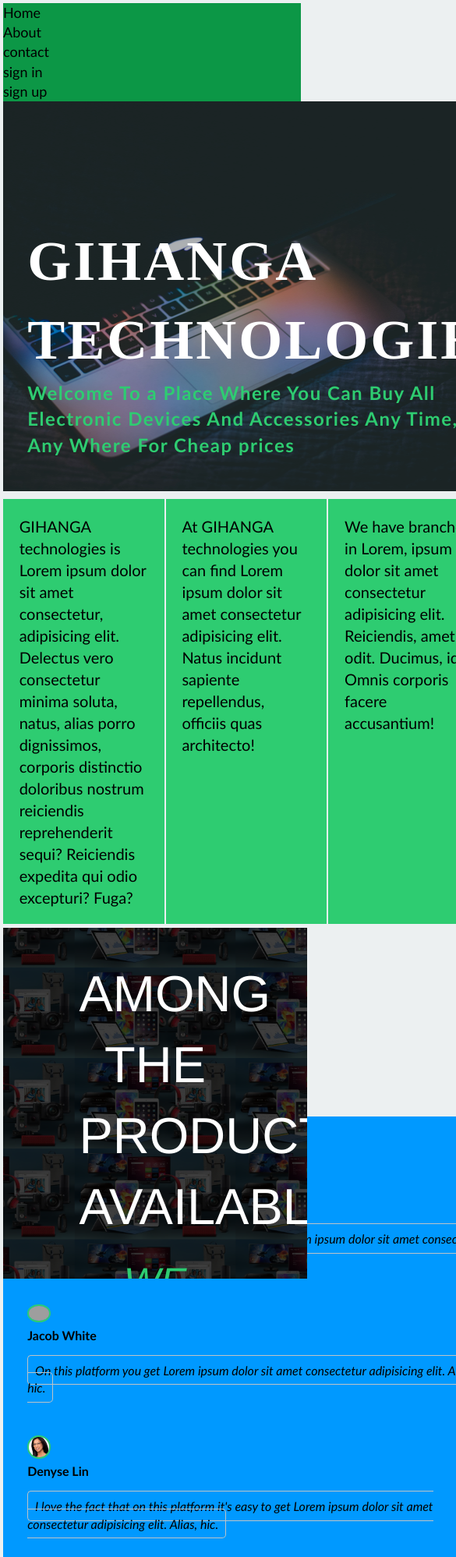
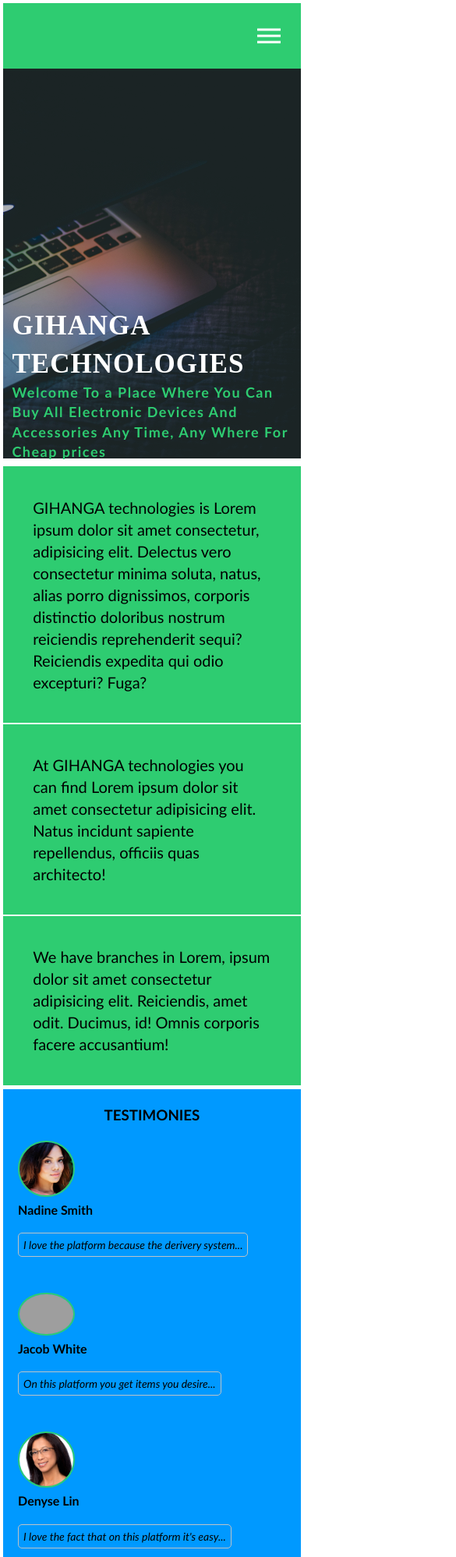
Before and after one commit to irfiacre/e-commerse, a plain HTML site: page index.html in a window 390 px wide. Shown: the top 1997 px of the page at 78% size, 585 px wide, since content can reach past the window. Drawn offline with Linux system fonts and the light colour scheme; grey boxes are pictures that could not be loaded; files whose address does not match are found by name.

Commit message:
adding a new file and modified

```diff
--- a/UI/css/index.css
+++ b/UI/css/index.css
@@ -42,13 +42,13 @@
     margin-left: 5%;
     z-index: 2;
   }
-  .words h1{
+  h1{
     font-size: 72px;
     font-family: 'Times New Roman', Times, serif;
     color: white;
     letter-spacing: 3px;
   }
-  .words h3{
+   h4{
     font-size: 24px;
     letter-spacing: 1.5px;
     color: #2ECC71;
@@ -66,88 +66,7 @@
 
   }
 
-
-   slider {
-    display: block;
-    width: 100%;
-    height: 17%;
-    background-color: #1f1f1f;
-    overflow: hidden;
-    position: absolute;
-  }
-
-  slider > * {
-    display: block;
-    width: 100%;
-    height: 100%;
-    background-color: #1f1f1f;
-    overflow: hidden;
-    position: absolute;
-    animation: slide 12s infinite;
-  }
-
-  slide:nth-child(1){
-    animation-delay: -1s;
-    background-image: url(../assets/wk.jpg);
-    background-size: 52%;
-    background-position: center;
-  }
-  slide:nth-child(2){
-    animation-delay: 2s;
-    background-image: url(../assets/ps.jpg);
-    background-size: 52%;
-    background-position: center;
-
-  }
-  slide:nth-child(3){
-    animation-delay: 5s;
-    background-image: url(../assets/tv.jpg);
-    background-size: 49%;
-    background-position: center;
-  }
-  slide:nth-child(4){
-    left: 0%;
-    animation-delay: 8s;
-    background-image: url(../assets/Electronic-devices.jpg);
-    background-size: 53%;
-    background-position: center;
-    background-blend-mode: overlay;
-  }
-  slide p{
-    margin-top: 14%;
-    margin-left: 25%;
-    font-size: 60px;
-    font-family: 'Franklin Gothic Medium', 'Arial Narrow', Arial, sans-serif;
-    text-align: center;
-    color:  #2ECC71;
-    border: 3px solid white ;
-    width: 50%;
-    }
-  slide #prod{
-    border: 0;
-    margin-top: 10%;
-    font-size: 65px;
-    font-family: 'Franklin Gothic Medium', 'Arial Narrow', Arial, sans-serif;
-    text-align: center;
-    color: white;
-  }
-
-  slide #prod i{
-    font-size: 50px;
-    color: #2ECC71;
-  }
-
-  @keyframes slide{
-    0%{ left: 100%; width: 100%;}
-    5%{ left: 0%;}
-    25%{ left: 0%;}
-    30%{ left:-100%; width: 100%;}
-    30.0001%{left: -100%; width: 0%;}
-    100% {left: 100%; width: 0%}
-  }
-
   .cover2{
-    margin-top: 30%;
     background-color: #0099FF;
   }
   .cover2 h3{
@@ -163,8 +82,8 @@
 
   .testimonies i{
     border-radius: 5px;
-    border: 1px solid #BDC3C7;
-    padding: 1.5%;
+    border: 3px solid #BDC3C7;
+    padding: 1.2%;
   }
 
  .testImg{
@@ -187,12 +106,65 @@
     padding: 20px;
     z-index: 2;
   }
-  .more h2{
+ h2{
     font-size: 46px;
     color: white;
+    font-family: 'Times New Roman', Times, serif;
   }
-  .more h4{
-    font-size: 20px;
-    color: #2ECC71;
+
+@media (max-width: 720px){
+  .words{
+    margin-top: -350px;
+    margin-left: 3%;
+    z-index: 2;
+    width: 98%;
+  }
+  h1{
+    margin-top:40% ;
+    font-size: 40px;
+    font-family: 'Times New Roman', Times, serif;
+    color: white;
     letter-spacing: 1px;
   }
+  h2{
+    margin-top: -40px;
+    font-size: 30px;
+    color: white;
+    font-family: 'Times New Roman', Times, serif;
+  }
+ h4{
+    font-size: 18px;
+    letter-spacing: px;
+    color: #2ECC71;
+  }
+}
+
+@media (max-width: 500px){
+  h1{
+    font-size: 35px;
+    letter-spacing: 1px;
+  }
+  .cover{
+    display: grid;
+    grid-gap: 2px;
+    grid-template-columns: repeat(1,1fr)
+  }
+  .info{
+    background-color: #2ECC71;
+    padding: 10%;
+    font-size: 20px;
+
+  }
+  .testimonies i{
+    border-radius: 5px;
+    border: 1.5px solid #BDC3C7;
+    padding: 6px;
+    font-size: 14px;
+  }
+  .testImg{
+    width: 20%;
+    border-radius: 50%;
+    border: 2px solid #2ECC71;
+  }
+
+}
--- a/UI/css/nav.css
+++ b/UI/css/nav.css
@@ -1,16 +1,99 @@
+
+  *{
+    margin: 0;
+    padding: 0;
+    box-sizing: border-box;
+  }
+
+  body{
+    font-family: sans-serif;
+    opacity: 1;
+  }
+
+  nav{
+    height: 10vh;
+    background-color: #2ECC71;
+  }
+  .nav-links{
+    display: flex;
+    list-style: none;
+    width: 50%;
+    height: 100%;
+    justify-content: space-around;
+    align-items: center;
+    margin-left: auto;
+
+  }
+
+  .nav-links a {
+    color: white;
+    text-decoration: none;
+    font-size: 18px;
+  }
+
+@media screen and (max-width:700px){
+  nav{
+    position: relative;
+  }
+  .nav-links{
+    position: absolute;
+    background-color: #2ECC71;
+    height: 45vh;
+    width: 100%;
+    flex-direction: column;
+    clip-path: circle(100px at 90% -30%);
+    -webkit-clip-path:circle(100px at 90% -30%);
+    transition: all 1s ease-out;
+    pointer-events: none;
+    z-index: 1;
+  }
+
+  .nav-links.open{
+    clip-path: circle(1100px at 90% -10%);
+    -webkit-clip-path:circle(1100px at 90% -10%);
+    pointer-events: all;
+  }
+
+  .line{
+    width: 30px;
+    height: 3px;
+    background: white;
+    margin: 5px;
+  }
+  .hamburger{
+    position: absolute;
+    cursor: pointer;
+    right: 5%;
+    top:50%;
+    transform: translate(-5%,-50%);
+    z-index: 2;
+  }
+  .nav-links li {
+    opacity: 0;
+  }
+
+  .nav-links li a {
+    font-size: 21px;
+  }
+  .nav-links li:nth-child(1){
+    transition: all 0.5s ease 0.2s;
+  }
+  .nav-links li:nth-child(2){
+    transition: all 0.5s ease 0.2s;
+  }
+  .nav-links li:nth-child(3){
+    transition: all 0.5s ease 0.4s;
+  }
+  .nav-links li:nth-child(4){
+    transition: all 0.5s ease 0.4s;
+  }
+  .nav-links li:nth-child(4){
+    transition: all 0.5s ease 0.4s;
+  }
+
+  li.fade{
+    opacity: 1;
+  }
 
 
-  body {
-    background: var(--dark);
-    line-height: 1.4;
-  }
-  nav{
-    min-height: 70px;
-    display: grid;
-    grid-gap: 30%;
-    grid-template-columns: repeat(2,1fr);
-    background-color: var(--primary);
-  }
-  .nav-links a {
-    letter-spacing: 3px;
 }
--- /dev/null
+++ b/UI/js/nav.js
@@ -0,0 +1,11 @@
+
+const hamburger = document.querySelector('.hamburger');
+const navLinks = document.querySelector('.nav-links');
+const Links = document.querySelectorAll('.nav-links li');
+
+hamburger.addEventListener('click', ()=>{
+    navLinks.classList.toggle("open");
+    Links.forEach(link =>{
+        link.classList.toggle("fade");
+    })
+});
--- a/index.html
+++ b/index.html
@@ -5,16 +5,22 @@
     <meta name="viewport" content="width=device-width, initial-scale=1.0">
     <meta http-equiv="X-UA-Compatible" content="ie=edge">
     <title>Gihanga technologies</title>
-    <link rel="shortcut icon" href="/UI/assets/fav3.png" type="image/x-icon">
-    <link rel="stylesheet" href="/UI/css/index.css">
-    <link rel="stylesheet" href="/UI/css/nav.css">
-    <link rel="stylesheet" href="/UI/css/footer.css">
+    <link rel="shortcut icon" href="UI/assets/fav3.png" type="image/x-icon">
+    <link rel="stylesheet" href="UI/css/index.css">
+    <link rel="stylesheet" href="UI/css/nav.css">
+    <link rel="stylesheet" href="UI/css/footer.css">
 </head>
 <body>
   <div class="all">
     <div class="header">
         <nav>
-            <ul>
+            <div class="hamburger">
+                <div class="line"></div>
+                <div class="line"></div>
+                <div class="line"></div>
+            </div>
+
+            <ul class="nav-links">
                 <li><a href="index.html">Home</a></li>
                 <li><a href="#">About</a></li>
                 <li><a href="#">contact</a></li>
@@ -29,7 +35,7 @@
     </div>
     <div class="words">
             <h1>GIHANGA TECHNOLOGIES</h1>
-            <h3>Welcome To a Place  Where You Can Buy All Electronic Devices And Accessories Any Time, Any Where For Cheap prices  </h3>
+            <h4>Welcome To a Place  Where You Can Buy All Electronic Devices And Accessories Any Time, Any Where For Cheap prices  </h4>
     </div>
     <div class="cover">
         <div class="info" id="intro">
@@ -53,29 +59,30 @@
         </div>
     </div>
 
-    <div class="products">
+    <!-- <div class="products">
             <slider>
                 <slide> <p>WORKSPACE EQUIPMENTS</p> </slide>
                 <slide> <p>GAMMING DEVICES</p> </slide>
                 <slide> <p>TV SETS</p> </slide>
                 <slide> <p id="prod">AMONG THE PRODUCTS AVAILABLE <br> <i>WE HAVE</i></p> </slide>
             </slider>
-    </div> <br> <br>
+    </div>  -->
+    <!-- <br> <br> -->
 
     <div class="cover2">
         <h3>TESTIMONIES</h3>
     <div class="testimonies">
         <p>
             <img src="UI/assets/nad.jpg" alt="t1" class="testImg"><br><b>Nadine Smith</b> <br><br>
-            <i>I love the platform because  the derivery system Lorem ipsum dolor sit amet consectetur adipisicing elit. Alias, hic.</i>
+            <i>I love the platform because  the derivery system...</i>
         </p>
         <p>
             <img src="UI/assets/biz.png" alt="t2" class="testImg"><br><b>Jacob White</b> <br><br>
-            <i>On this platform  you get Lorem ipsum dolor sit amet consectetur adipisicing elit. Alias, hic.</i>
+            <i>On this platform  you get items you desire...</i>
         </p>
         <p>
             <img src="UI/assets/denyse.jpeg" alt="t2" class="testImg"><br><b>Denyse Lin</b><br><br>
-            <i>I love the fact that on this platform it's easy to get Lorem ipsum dolor sit amet consectetur adipisicing elit. Alias, hic.</i>
+            <i>I love the fact that on this platform it's easy...</i>
         </p><br>
     </div>
 </div>
@@ -92,5 +99,7 @@
             Copyright, irfiacre 2019, Kigali/Rwanda, <a href="mailto:firaduk@yahoo.com">firaduk@yahoo.com</a>, Tel:+250786585608
         </footer>
     </div>
+
+   <script src="/UI/js/nav.js"></script>
 </body>
 </html>
```
